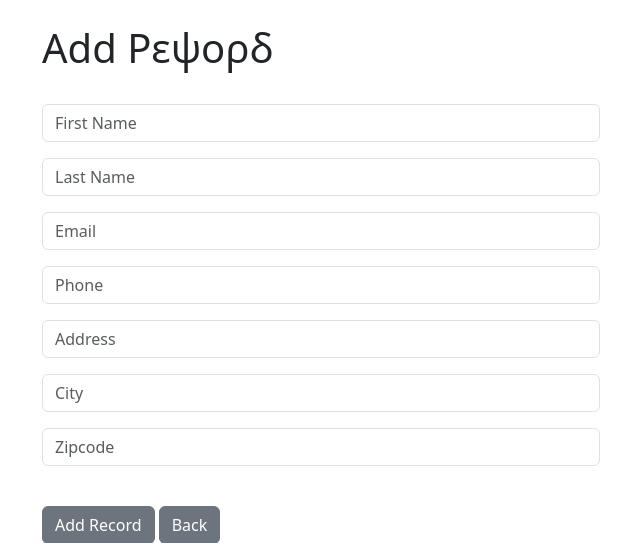
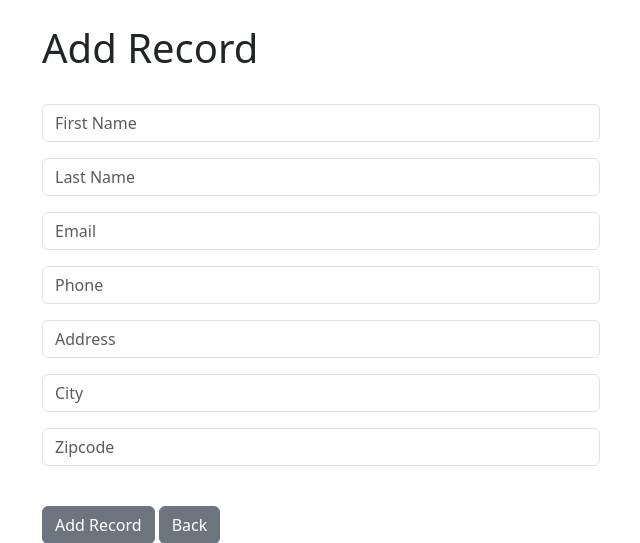
Before and after one commit to GiannosP14/Django-CRM, a Django app: page /add_record/ in a window 1280 px wide. Shown: the part 56-599 px from the top of the page, without its empty margins (319-959 px from the left). Run offline with Django 4.2, Linux system fonts and the light colour scheme; the visitor is signed in with stand-in values (Sample User, id 1).

Commit message:
Final Project with small error (notifications)

```diff
--- a/website/templates/add_record.html
+++ b/website/templates/add_record.html
@@ -2,7 +2,7 @@
 {% block content %}
 
 <div class="col-md-6 offset-md-3">
-<h1> Add Ρεψορδ</h1>
+<h1> Add Record</h1>
 <br/>
 
 <form method="POST" action="{% url 'add_record' %}">
--- a/website/templates/home.html
+++ b/website/templates/home.html
@@ -25,7 +25,7 @@
  	{% for record in records%}
 
  	<tr>
-    <td></td>
+    <td>{{ record.first_name}} {{record.last_name}}</td>
     <td>{{ record.email}} </td>
     <td>{{ record.phone}} </td>
     <td>{{ record.address}}</td>
```
